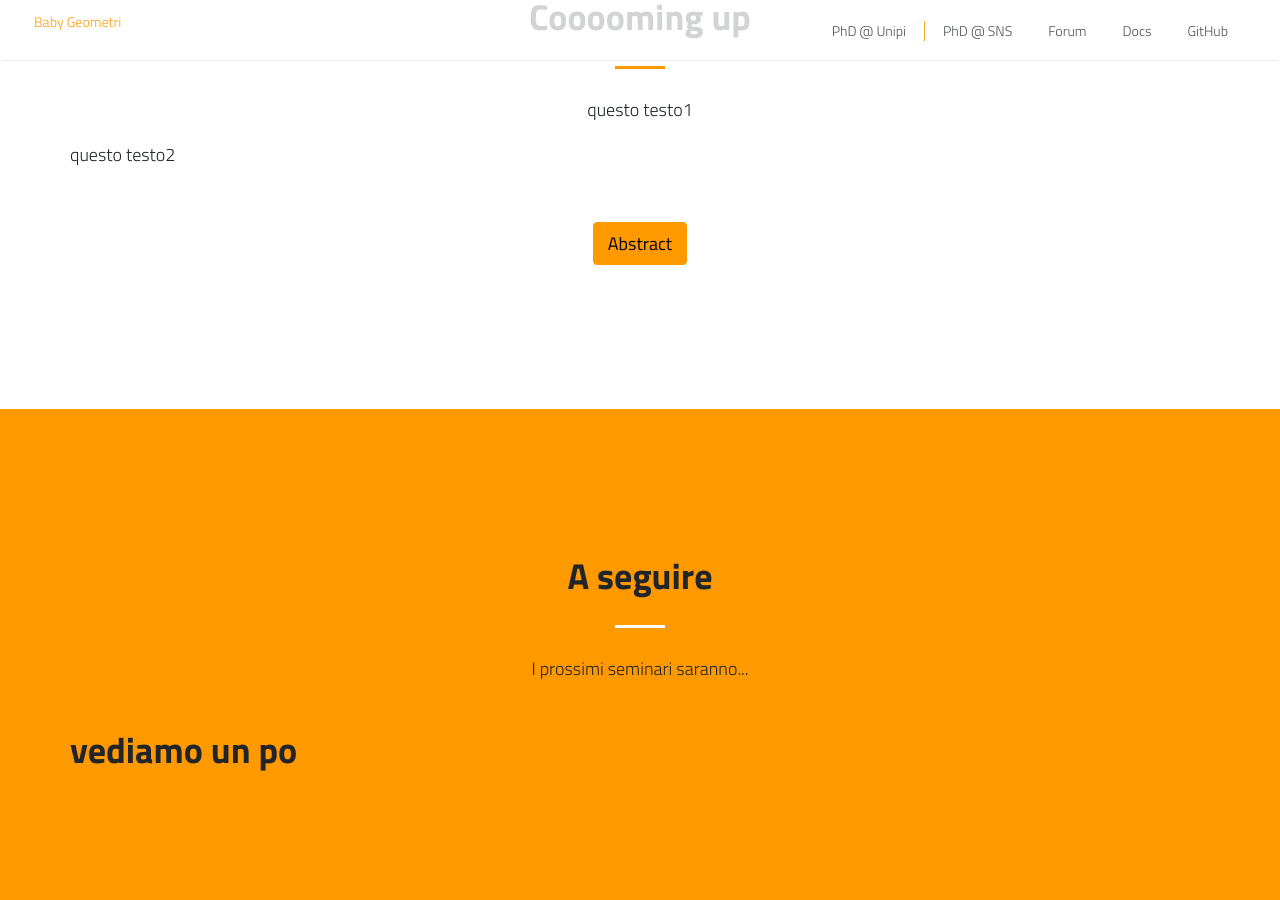
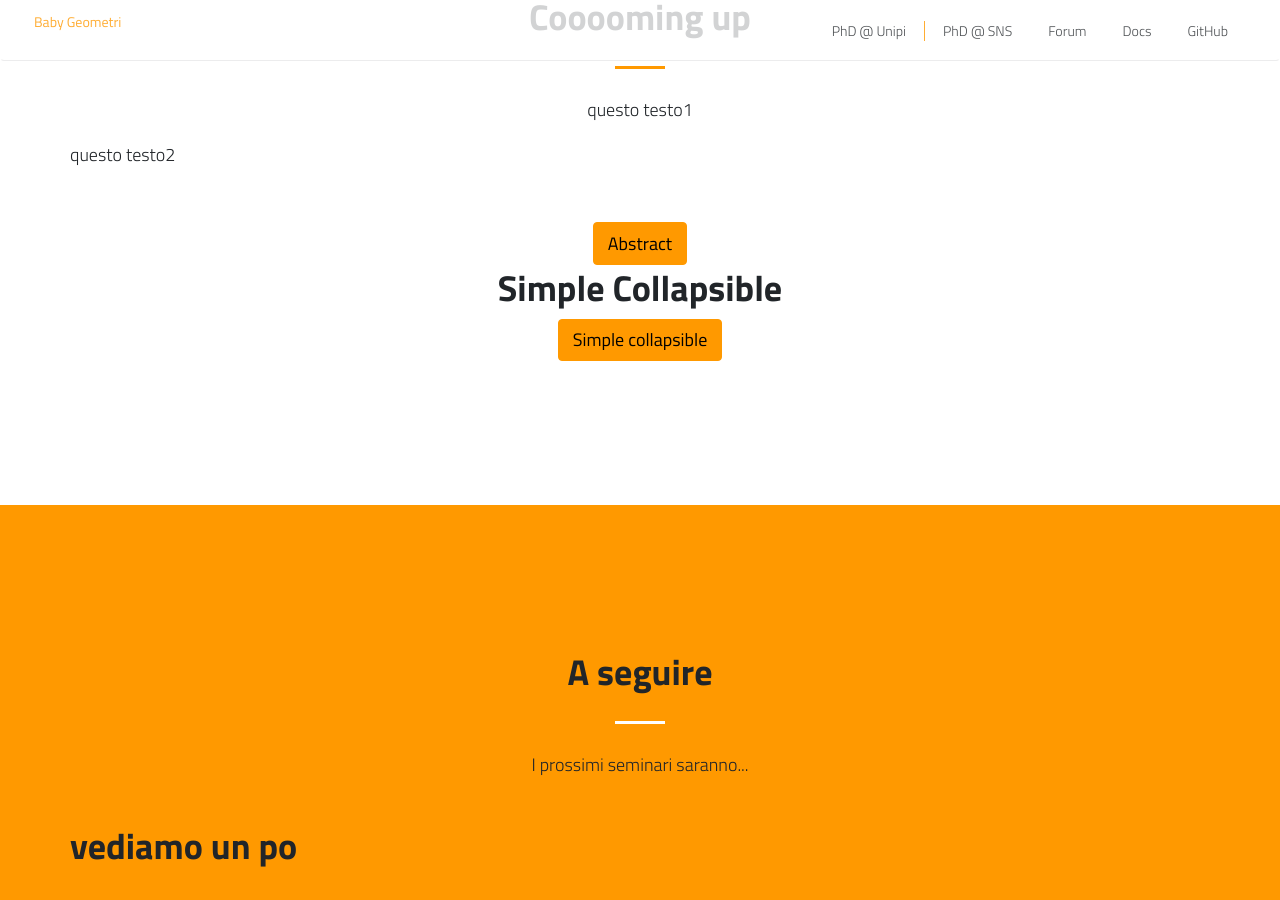
Before and after one commit to baby-geometri/baby-geometri.github.io, a Jekyll site: the page built from index.md, in a window 1280 px wide and 900 px high, scrolled down 1050 px. Built offline with Jekyll 4.4.1, drawn with Linux system fonts in a browser that asks for light colours; nearby versions of some CDN libraries; some of the changed text lies outside the part shown.

Commit message:
Update default.html

```diff
--- a/_layouts/default.html
+++ b/_layouts/default.html
@@ -76,6 +76,14 @@
     <div class="row">
       <div class="col-lg-8 mx-auto text-center">
         <a class="btn btn-warning btn-xl mt-5 js-scroll-trigger" href="./whitepaper"> Abstract </a>
+
+          <h2>Simple Collapsible</h2>
+  <button type="button" class="btn btn-warning" data-toggle="collapse" data-target="#demo">Simple collapsible</button>
+  <div id="demo" class="collapse">
+    Lorem ipsum dolor sit amet, consectetur adipisicing elit,
+  </div>
+
+
       </div>
     </div>
   </div>
@@ -120,12 +128,6 @@
       </div>
    </div>
 
-
-  <h2>Simple Collapsible</h2>
-  <button type="button" class="btn btn-info" data-toggle="collapse" data-target="#demo">Simple collapsible</button>
-  <div id="demo" class="collapse">
-    Lorem ipsum dolor sit amet, consectetur adipisicing elit,
-  </div>
 
 
 </section>
```
